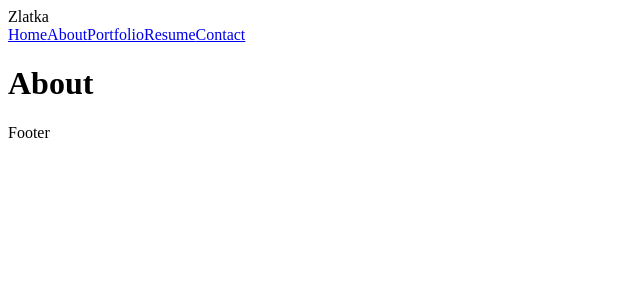
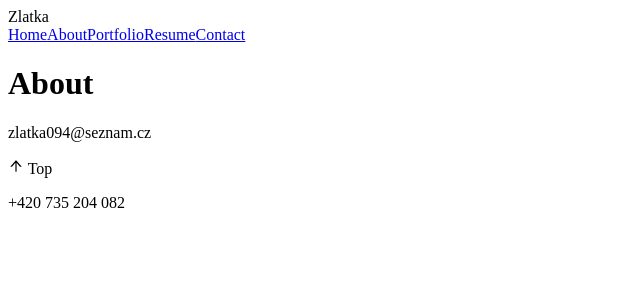
Before and after one commit to zlatka-n/portfolio_website, a Next.js app: page /about in a window 1280 px wide. Shown: the top 300 px of the page, without its empty margins (0-640 px from the left). Built offline with nearby package versions, Linux system fonts and the light colour scheme.

Commit message:
footer finished

```diff
--- a/components/Footer.js
+++ b/components/Footer.js
@@ -1,7 +1,18 @@
+import { AiOutlineArrowUp } from "react-icons/ai";
+
 export default function Footer() {
   return (
-    <footer className="">
-      <div className="">Footer</div>
+    <footer className="max-w-7xl mx-auto py-10 lg:py-10 2xl:py-30 leading-normal md:text-xl">
+      <div className="flex justify-between">
+        <p className="">zlatka094@seznam.cz</p>
+        <div
+          className="flex items-center"
+          onClick={() => window.scrollTo({ top: 0, behavior: "smooth" })}
+        >
+          <AiOutlineArrowUp /> Top
+        </div>
+      </div>
+      <p>+420 735 204 082</p>
     </footer>
   );
 }
```
